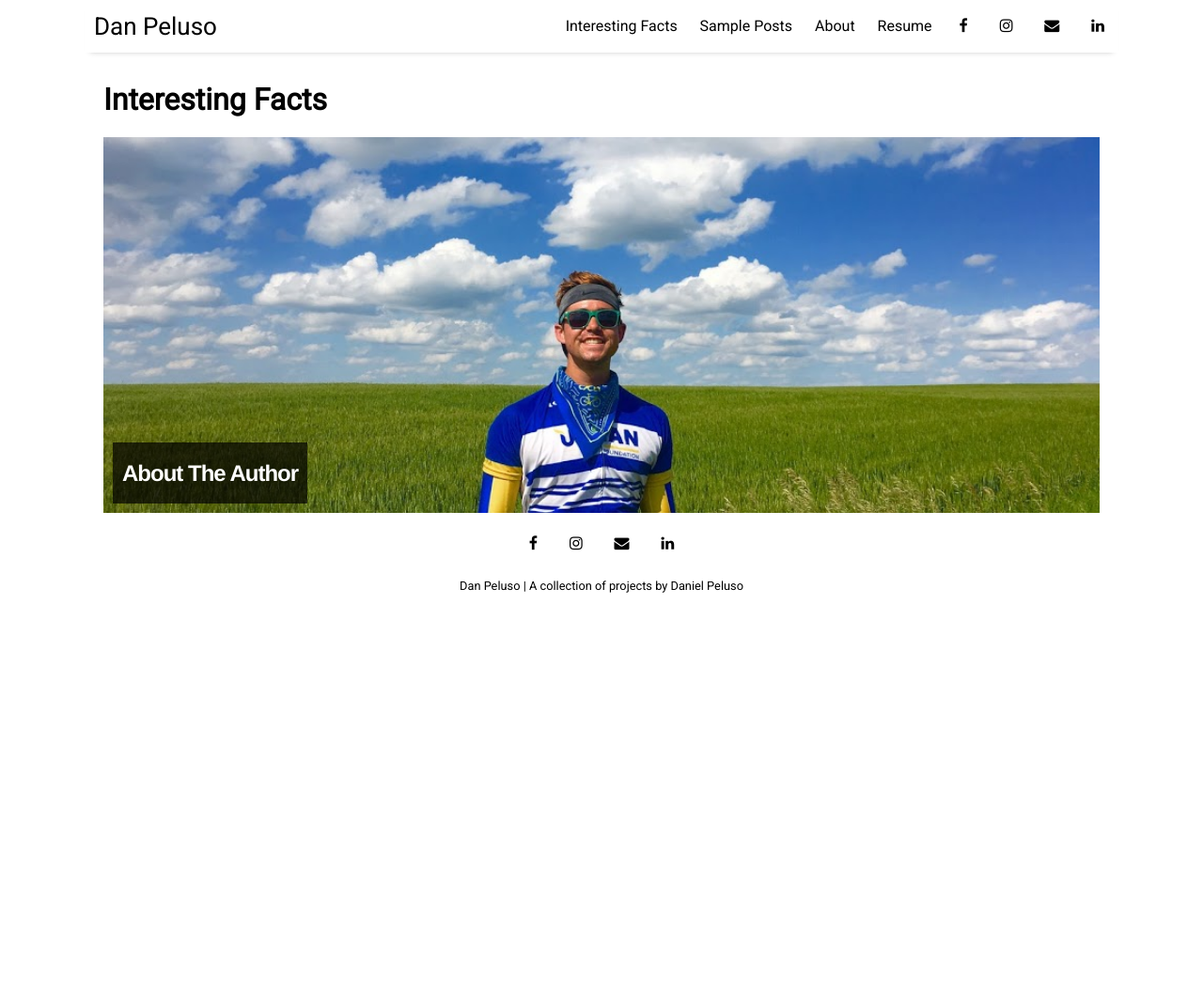
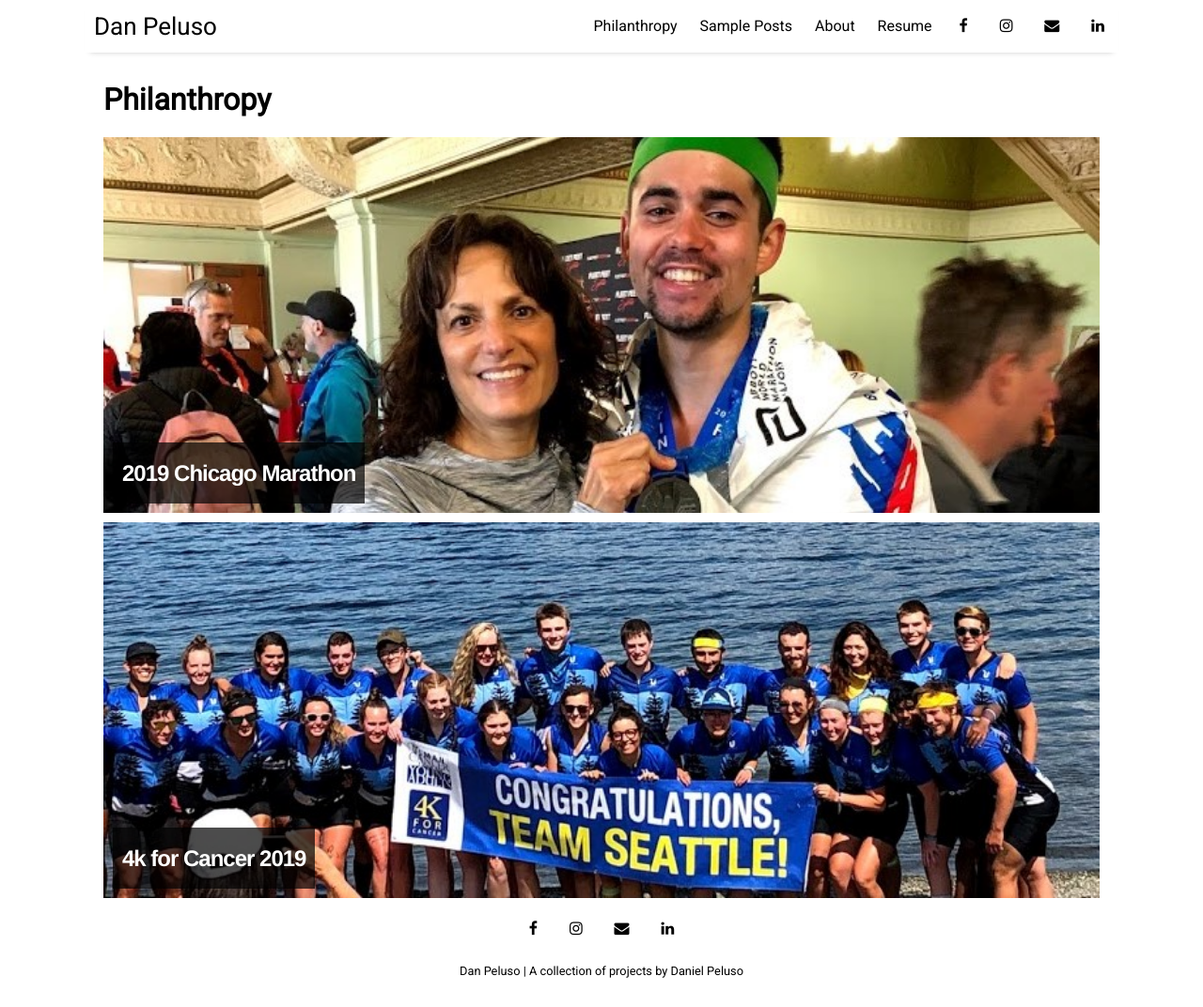
Before and after one commit to pelusodan/pelusodan.github.io, a Jekyll site: the page built from pages/philanthropy.html, in a window 1280 px wide and 1072 px high. Shown: the whole window at 94% size. Built offline with Jekyll 4.4.1, drawn with Linux system fonts in a browser that asks for light colours; nearby versions of some CDN libraries.

Commit message:
Added Philanthropy group

```diff
--- a/_data/settings.yml
+++ b/_data/settings.yml
@@ -7,7 +7,7 @@ disqus:
 google-ID: 'UA-112060364-2'
 
 menu:
-- {name: 'Interesting Facts', folder: 'pages', file: 'facts.html'}
+- {name: 'Philanthropy', folder: 'pages', file: 'philanthropy.html'}
 - {name: 'Sample Posts', folder: 'pages', file: 'sample-posts.html'}
 - {name: 'About', folder: 'pages', file: 'about.html'}
 - {name: 'Resume', folder: 'pages', file: 'resume.html'}
--- a/pages/facts.html
+++ b/pages/philanthropy.html
@@ -1,8 +1,8 @@
 ---
 layout: page
-title: Interesting Facts
+title: Philanthropy
 ---
-{% for post in site.categories.facts %}
+{% for post in site.categories.philanthropy %}
   <a href="{{ site.github.url }}{{ post.url }}">
     <div class="featured-posts" {% if post.image %}style="background-image:url({{ site.github.url }}/assets/img/{{ post.image }})"{% endif %}>
       <h2><span>{{ post.title }}</span></h2>
```
